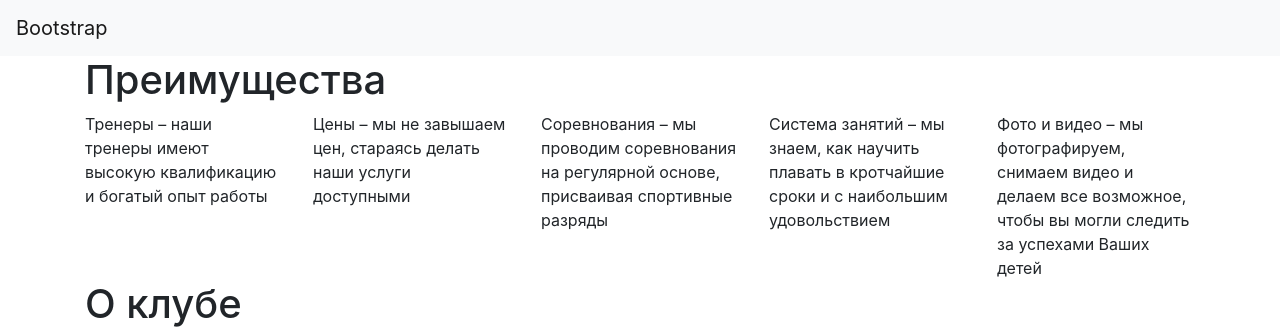
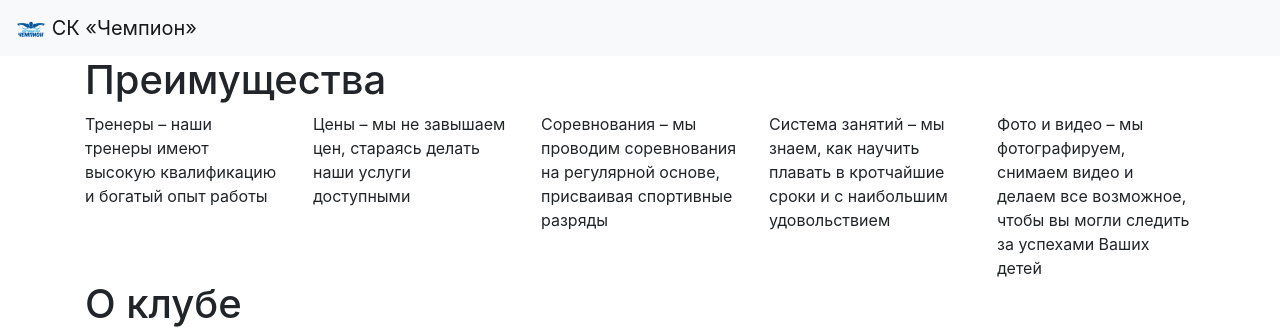
Before and after one commit to arusakov/champion, a Django app: page / in a window 1280 px wide. Shown: the top 331 px of the page. Run offline with Django 3.2, Linux system fonts and the light colour scheme; some libraries are stand-ins or nearby versions.

Commit message:
Add logo

```diff
--- a/promo/templates/index.html
+++ b/promo/templates/index.html
@@ -5,16 +5,18 @@
     <meta charset="utf-8">
     <meta name="viewport" content="width=device-width, initial-scale=1, shrink-to-fit=no">
 
+    <!-- TODO: favicon -->
+
     <!-- Bootstrap CSS -->
     <link rel="stylesheet" href="https://stackpath.bootstrapcdn.com/bootstrap/4.1.3/css/bootstrap.min.css" integrity="sha384-MCw98/SFnGE8fJT3GXwEOngsV7Zt27NXFoaoApmYm81iuXoPkFOJwJ8ERdknLPMO" crossorigin="anonymous">
 
-    <title>Hello, world!</title>
+    <title>СК «Чемпион»</title>
   </head>
   <body>
     <nav class="navbar navbar-light bg-light">
       <a class="navbar-brand" href="#">
-        <!-- <img src="/docs/4.0/assets/brand/bootstrap-solid.svg" width="30" height="30" class="d-inline-block align-top" alt=""> -->
-        Bootstrap
+        <img src="/static/brand.png" width="30" height="30" class="d-inline-block align-top" alt="">
+        СК «Чемпион»
       </a>
     </nav>
 
```
Also changed, not shown: promo/static/brand.png (added), promo/static/main.css (added).
